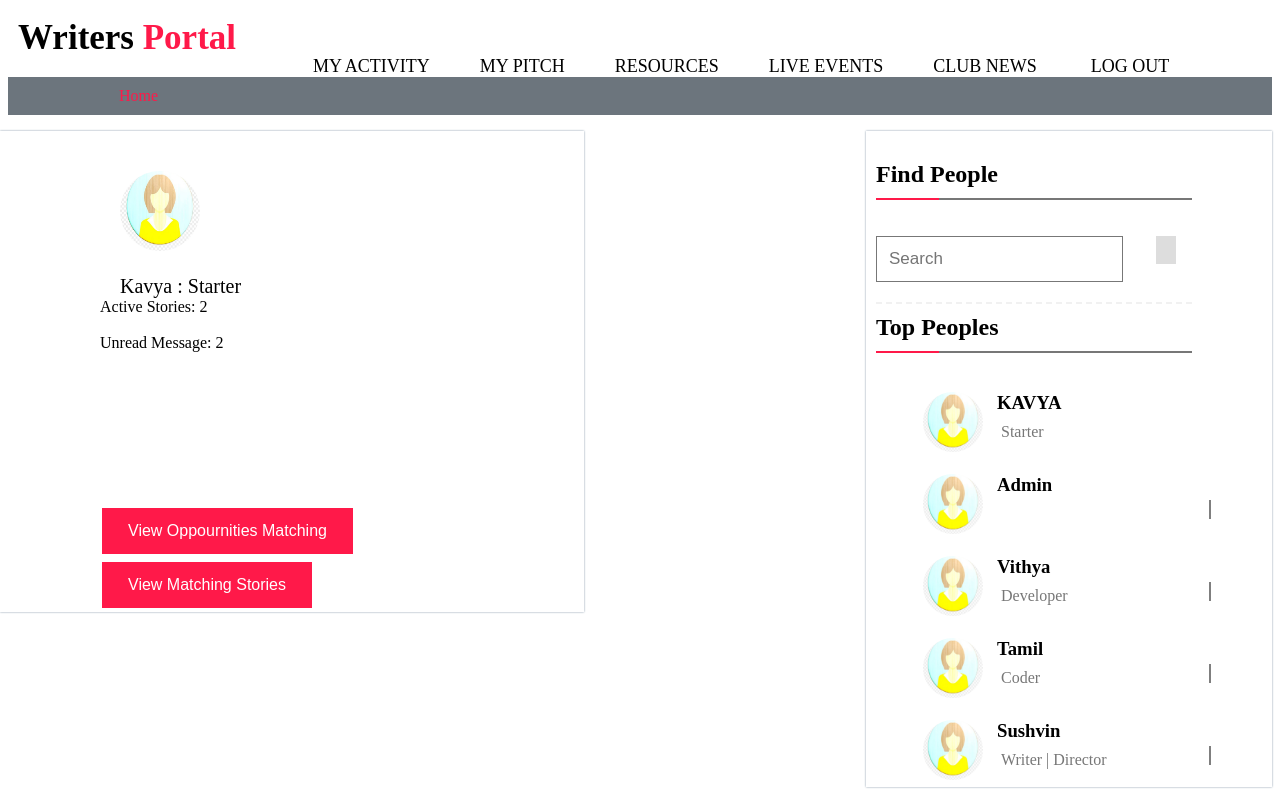
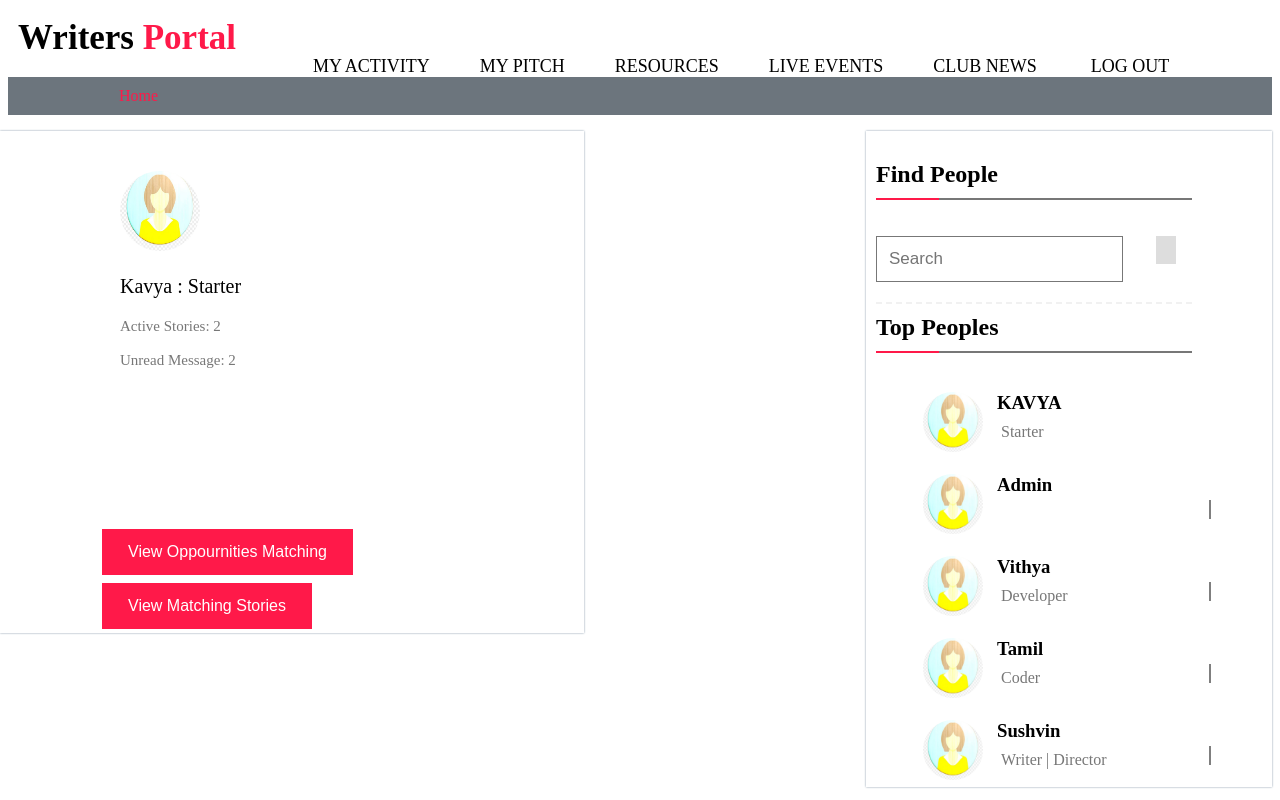
Before and after one commit to Kavya-K2001/tech-start, a plain HTML site: page index.html in a window 1280 px wide. Shown: the top 800 px of the page. Drawn offline with Linux system fonts and the light colour scheme; files whose address does not match are found by name.

Commit message:
Update style.css

```diff
--- a/style.css
+++ b/style.css
@@ -225,6 +225,13 @@ ul{
 #name:hover{
   color: #ff1949;
 }
+#story{
+    font-size: 15px;
+    font-weight: 500;
+    text-decoration: none;
+    color: #777;
+    margin: 20px;
+}
 .rsidenav .search-container .sb {
   float: right;
   padding: 14px 10px;
```
